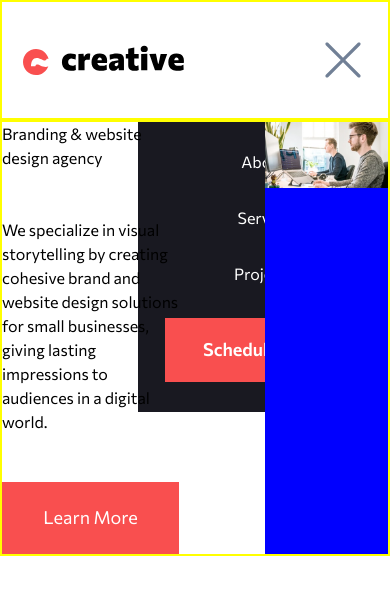
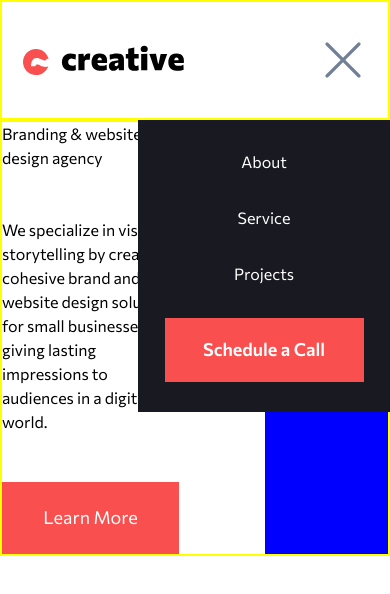
Before and after one commit to JesusKreist/creative-website, a Next.js app: page / in a window 390 px wide. Both pictures are taken after a click on the button "Open Menu". Shown: the top 594 px of the page. Built offline with nearby package versions, Linux system fonts and the light colour scheme.

Commit message:
Increase zIndex of MobileMenu to enable display over other components

```diff
--- a/components/MobileMenu.tsx
+++ b/components/MobileMenu.tsx
@@ -21,6 +21,7 @@ const MobileMenu: React.FC<MobileMenuProps> = ({ isMobileOpen }) => (
     bgColor="brand.bgBlack"
     color="white"
     right="0"
+    zIndex={1000}
   >
     <List
       display="flex"
```
